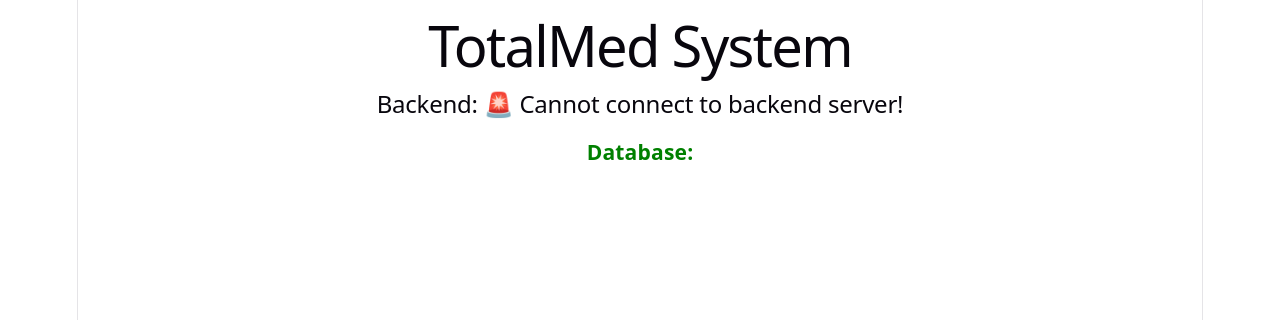
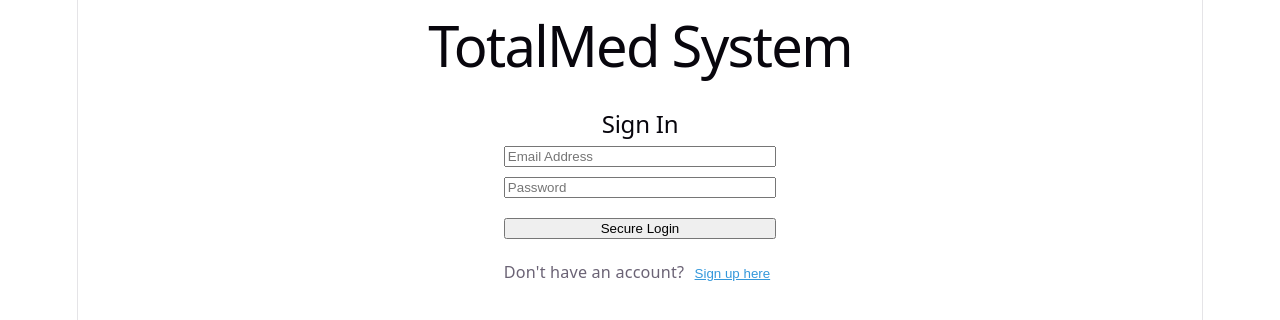
Before and after one commit to duncaluca30/TotalMed, a React app in the folder frontend/: page / in a window 1280 px wide. Shown: the top 320 px of the page. Built offline with nearby package versions, Linux system fonts and the light colour scheme; no server answers; the HTML template or start-up script is replaced by a standard one.

Commit message:
Update App.jsx

```diff
--- a/frontend/src/App.jsx
+++ b/frontend/src/App.jsx
@@ -1,30 +1,131 @@
-import { useState, useEffect } from 'react'
+import { useState } from 'react'
 import './App.css'
 
 function App() {
-  const [backendMessage, setBackendMessage] = useState('Loading backend status...')
-  const [dbMessage, setDbMessage] = useState('')
+  const API_URL = 'https://totalmed-backend.onrender.com';
 
-  useEffect(() => {
-    // This makes the frontend "call" the backend door
-    fetch('https://totalmed-backend.onrender.com/api/status')
-      .then(response => response.json())
-      .then(data => {
-        setBackendMessage(data.message);
-        setDbMessage(data.database);
-      })
-      .catch(error => {
-        console.error("Fetch error:", error);
-        setBackendMessage("🚨 Cannot connect to backend server!");
+  // UI State
+  const [isLoginView, setIsLoginView] = useState(true);
+  const [statusMessage, setStatusMessage] = useState('');
+  const [loggedInToken, setLoggedInToken] = useState(localStorage.getItem('token') || null);
+
+  // Form Data State
+  const [formData, setFormData] = useState({
+    email: '', password: '', firstName: '', lastName: '', dateOfBirth: '', phone: ''
+  });
+
+  // Handle typing in the input boxes
+  const handleChange = (e) => {
+    setFormData({ ...formData, [e.target.name]: e.target.value });
+  };
+
+  // --- SUBMIT REGISTRATION ---
+  const handleRegister = async (e) => {
+    e.preventDefault();
+    setStatusMessage('Registering...');
+    try {
+      const response = await fetch(`${API_URL}/api/auth/register`, {
+        method: 'POST',
+        headers: { 'Content-Type': 'application/json' },
+        body: JSON.stringify(formData)
       });
-  }, []);
+      const data = await response.json();
 
+      if (response.ok) {
+        setStatusMessage('✅ Registration successful! You can now log in.');
+        setIsLoginView(true); // Flip back to login screen
+      } else {
+        setStatusMessage(`❌ Error: ${data.error}`);
+      }
+    } catch (error) {
+      setStatusMessage('❌ Failed to connect to server.');
+    }
+  };
+
+  // --- SUBMIT LOGIN ---
+  const handleLogin = async (e) => {
+    e.preventDefault();
+    setStatusMessage('Logging in...');
+    try {
+      const response = await fetch(`${API_URL}/api/auth/login`, {
+        method: 'POST',
+        headers: { 'Content-Type': 'application/json' },
+        body: JSON.stringify({ email: formData.email, password: formData.password })
+      });
+      const data = await response.json();
+
+      if (response.ok) {
+        // Save the VIP token to the browser's memory
+        localStorage.setItem('token', data.token);
+        setLoggedInToken(data.token);
+        setStatusMessage('✅ Logged in successfully!');
+      } else {
+        setStatusMessage(`❌ Error: ${data.error}`);
+      }
+    } catch (error) {
+      setStatusMessage('❌ Failed to connect to server.');
+    }
+  };
+
+  // --- LOGOUT ---
+  const handleLogout = () => {
+    localStorage.removeItem('token');
+    setLoggedInToken(null);
+    setStatusMessage('Logged out.');
+  };
+
+  // --- DASHBOARD VIEW (If already logged in) ---
+  if (loggedInToken) {
+    return (
+      <div className="card">
+        <h2>🏥 TotalMed Dashboard</h2>
+        <h3 style={{ color: 'green' }}>{statusMessage}</h3>
+        <p>Your secure session token is active.</p>
+        <button onClick={handleLogout} style={{ backgroundColor: 'red', color: 'white' }}>Log Out</button>
+      </div>
+    );
+  }
+
+  // --- AUTHENTICATION VIEW (If not logged in) ---
   return (
     <>
       <h1>TotalMed System</h1>
-      <div className="card">
-        <h2>Backend: {backendMessage}</h2>
-        <h3 style={{ color: 'green' }}>Database: {dbMessage}</h3>
+      <div className="card" style={{ maxWidth: '400px', margin: '0 auto', padding: '20px' }}>
+
+        <h2>{isLoginView ? 'Sign In' : 'Create Account'}</h2>
+
+        <form onSubmit={isLoginView ? handleLogin : handleRegister} style={{ display: 'flex', flexDirection: 'column', gap: '10px' }}>
+
+          {!isLoginView && (
+            <>
+              <input type="text" name="firstName" placeholder="First Name" onChange={handleChange} required />
+              <input type="text" name="lastName" placeholder="Last Name" onChange={handleChange} required />
+              <input type="date" name="dateOfBirth" onChange={handleChange} required />
+              <input type="tel" name="phone" placeholder="Phone Number" onChange={handleChange} required />
+            </>
+          )}
+
+          <input type="email" name="email" placeholder="Email Address" onChange={handleChange} required />
+          <input type="password" name="password" placeholder="Password" onChange={handleChange} required />
+
+          <button type="submit" style={{ marginTop: '10px' }}>
+            {isLoginView ? 'Secure Login' : 'Register Patient'}
+          </button>
+        </form>
+
+        <p style={{ marginTop: '15px', color: '#ff4757', fontWeight: 'bold' }}>{statusMessage}</p>
+
+        <p style={{ marginTop: '20px', fontSize: '0.9em' }}>
+          {isLoginView ? "Don't have an account? " : "Already have an account? "}
+          <button
+            type="button"
+            onClick={() => setIsLoginView(!isLoginView)}
+            style={{ background: 'none', border: 'none', color: '#3498db', cursor: 'pointer', textDecoration: 'underline' }}
+          >
+            {isLoginView ? 'Sign up here' : 'Log in here'}
+          </button>
+        </p>
+
       </div>
     </>
   )
```
